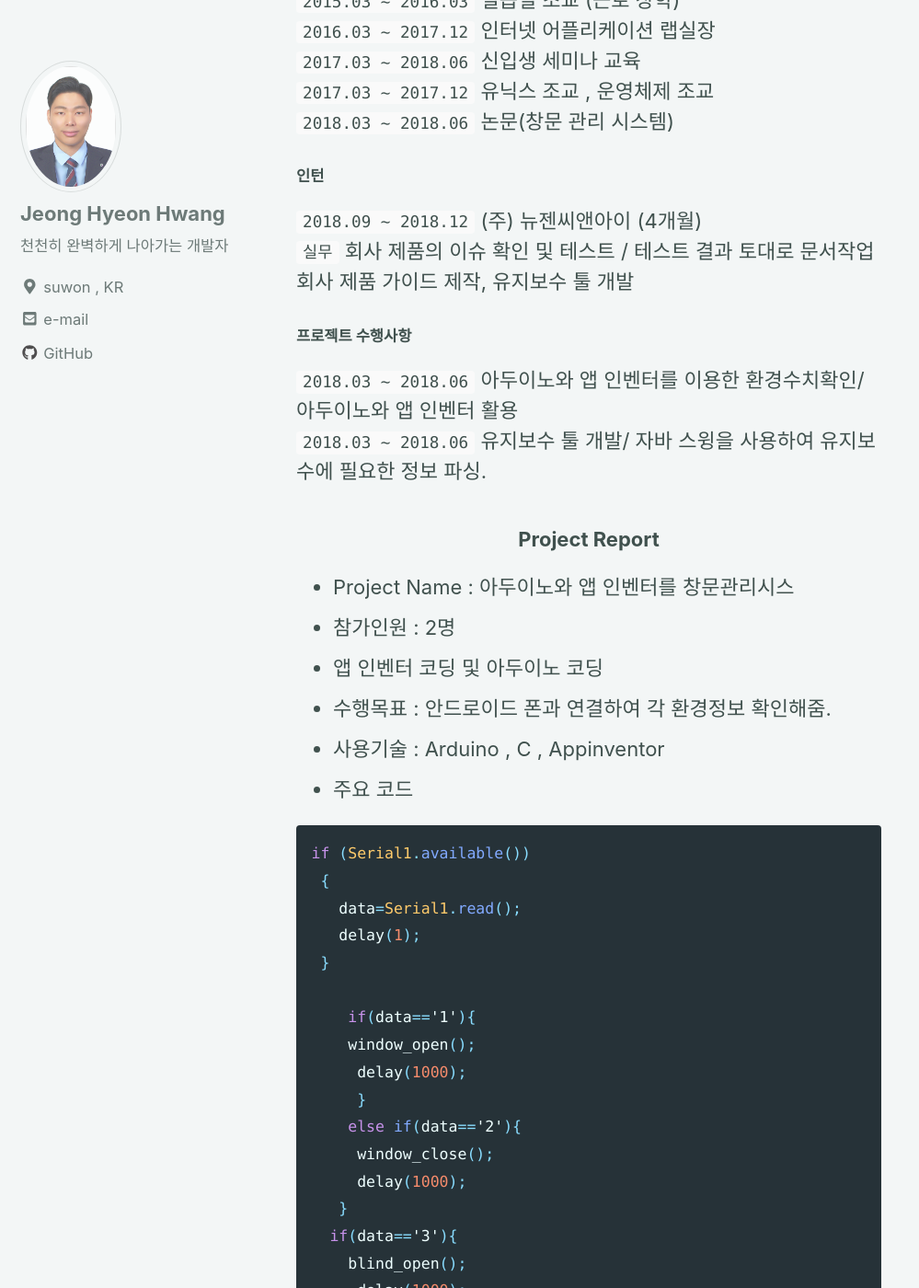
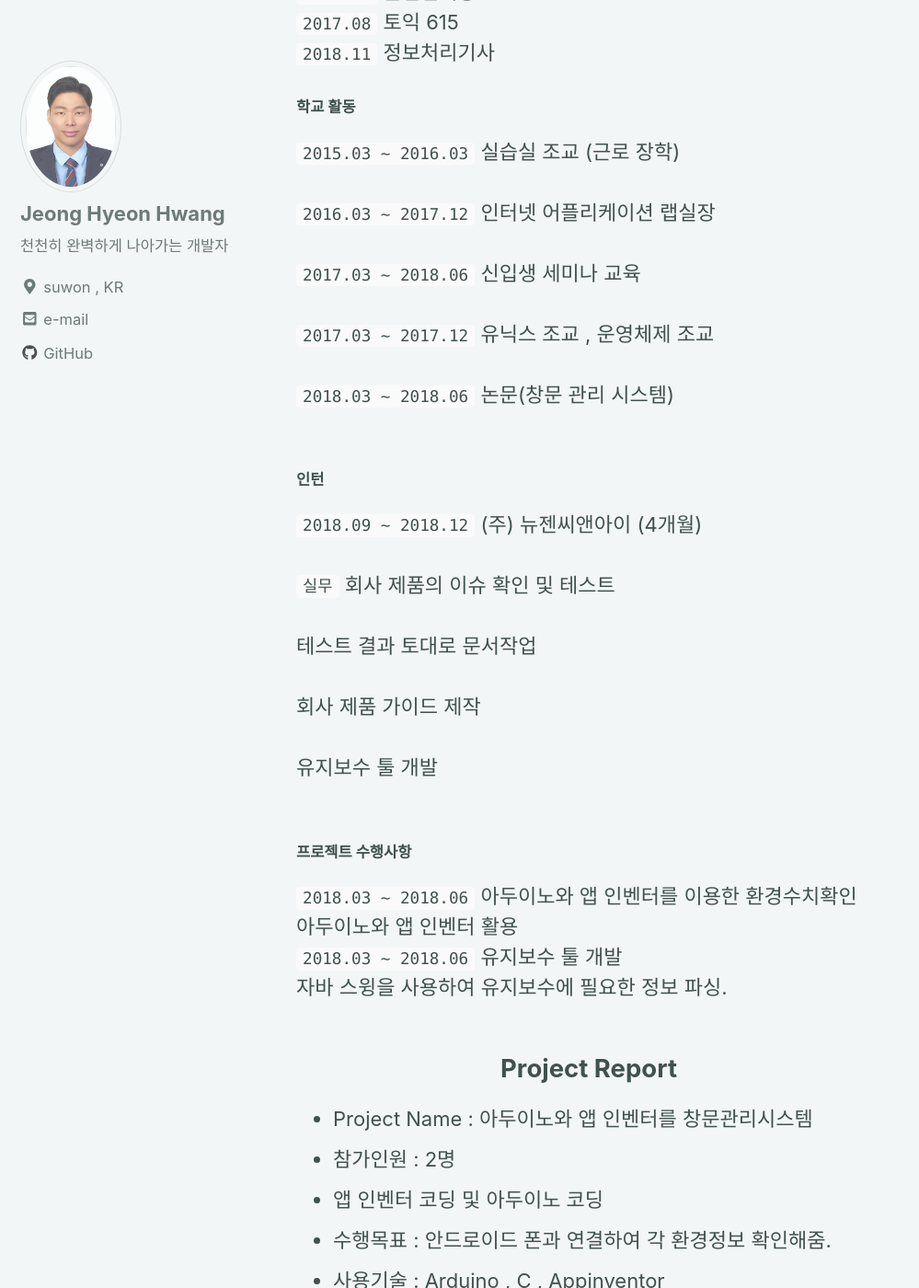
Before and after one commit to JHHWANG01/JHHWANG01.github.io, a Jekyll site: the page built from _pages/portfolio-archive.md, in a window 1280 px wide and 1400 px high, scrolled down 844 px. Shown: the whole window at 92% size, without its empty margins (0-999 px from the left). Built offline with Jekyll 4.4.1, drawn with Linux system fonts in a browser that asks for light colours; cached includes are drawn as plain includes; nearby versions of some CDN libraries; some of the changed text lies outside the part shown.

Commit message:
Update portfolio-archive.md

```diff
--- a/_pages/portfolio-archive.md
+++ b/_pages/portfolio-archive.md
@@ -21,37 +21,41 @@ author_profile: true
 
 #### 최종학력사항
 
-`2009.03 ~ 2012.03`  수원 동원고등학교 <br>
-`2014.01 ~ 2015.10` 군대 <br>
-`2013.03 ~ 2019.03`  한신대학교 (정보통신학부) <br>
+`2009.03 ~ 2012.03`  수원 동원고등학교 <br><br>
+`2014.01 ~ 2015.10` 군대 <br><br>
+`2013.03 ~ 2019.03`  한신대학교 (정보통신학부) <br><br>
 
 #### 자격증 & 어학점수
 
-`2012.01` 운전면허증
-`2017.08` 토익 615
-`2018.11` 정보처리기
+`2012.01` 운전면허증 <br>
+`2017.08` 토익 615 <br>
+`2018.11` 정보처리기사 <br>
 
 #### 학교 활동
 
-`2015.03 ~ 2016.03` 실습실 조교 (근로 장학) <br>
-`2016.03 ~ 2017.12` 인터넷 어플리케이션 랩실장 <br>
-`2017.03 ~ 2018.06` 신입생 세미나 교육 <br>
-`2017.03 ~ 2017.12` 유닉스 조교 , 운영체제 조교 <br>
-`2018.03 ~ 2018.06` 논문(창문 관리 시스템) <br>
+`2015.03 ~ 2016.03` 실습실 조교 (근로 장학) <br><br>
+`2016.03 ~ 2017.12` 인터넷 어플리케이션 랩실장 <br><br>
+`2017.03 ~ 2018.06` 신입생 세미나 교육 <br><br>
+`2017.03 ~ 2017.12` 유닉스 조교 , 운영체제 조교 <br><br>
+`2018.03 ~ 2018.06` 논문(창문 관리 시스템) <br><br>
 
 #### 인턴
-`2018.09 ~ 2018.12` (주) 뉴젠씨앤아이 (4개월)<br>
-`실무` 회사 제품의 이슈 확인 및 테스트 / 테스트 결과 토대로 문서작업 <br>
-회사 제품 가이드 제작, 유지보수 툴 개발 <br>
+`2018.09 ~ 2018.12` (주) 뉴젠씨앤아이 (4개월)<br> <br>
+`실무`   회사 제품의 이슈 확인 및 테스트 <br> <br>
+	테스트 결과 토대로 문서작업 <br> <br>
+	회사 제품 가이드 제작<br><br>
+	유지보수 툴 개발 <br> <br>
 
 #### 프로젝트 수행사항
 
-`2018.03 ~ 2018.06` 아두이노와 앱 인벤터를 이용한 환경수치확인/ 아두이노와 앱 인벤터 활용 <br>
-`2018.03 ~ 2018.06` 유지보수 툴 개발/ 자바 스윙을 사용하여 유지보수에 필요한 정보 파싱. <br>
+`2018.03 ~ 2018.06` 아두이노와 앱 인벤터를 이용한 환경수치확인 <br>
+		아두이노와 앱 인벤터 활용 <br>
+`2018.03 ~ 2018.06` 유지보수 툴 개발 <br>
+		자바 스윙을 사용하여 유지보수에 필요한 정보 파싱. <br>
 
-### <Center> Project Report</Center>
+## <Center> Project Report</Center>
 
-- Project Name : 아두이노와 앱 인벤터를 창문관리시스
+- Project Name : 아두이노와 앱 인벤터를 창문관리시스템
 - 참가인원 : 2명
 - 앱 인벤터 코딩 및 아두이노 코딩
 - 수행목표 : 안드로이드 폰과 연결하여 각 환경정보 확인해줌.
@@ -121,7 +125,7 @@ float getdust()
 
 
 
-### <Center> Project Report</Center>
+## <Center> Project Report</Center>
 
 - Project Name : 유지보수 툴 개발
 - 참가인원 : 2명
```
Also changed, not shown: other parts of _pages/portfolio-archive.md (+12 -15 lines).
